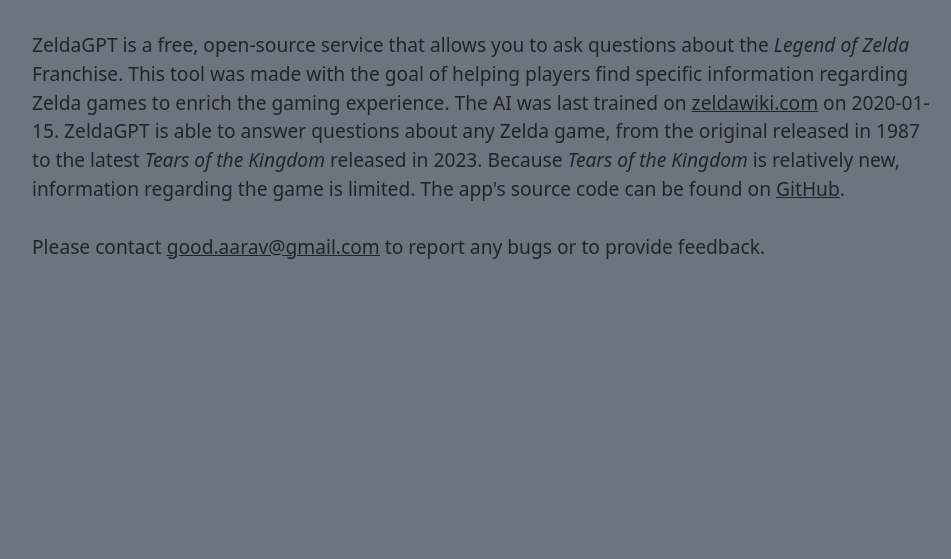
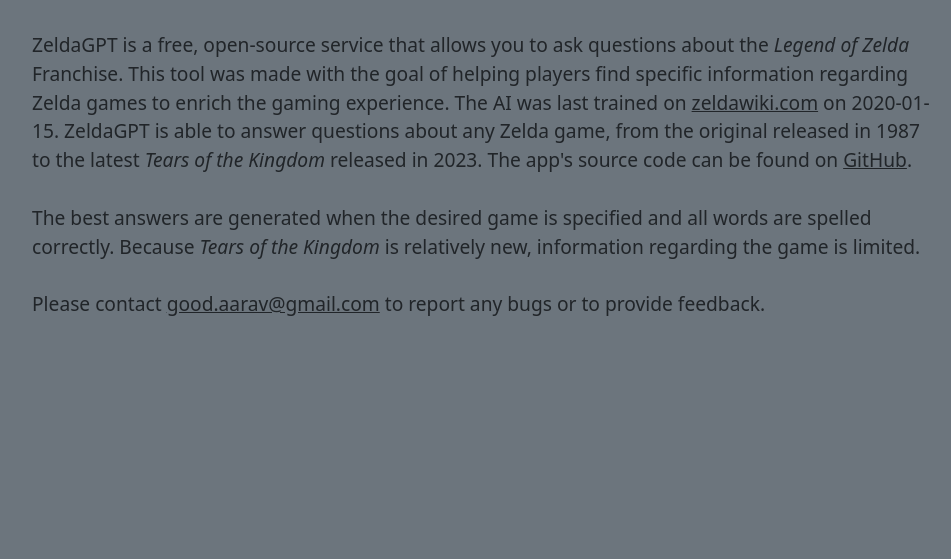
Before and after one commit to gadhagod/ZeldaGPT, a Flask app: template templates/about.jinja in a window 1280 px wide. Shown: the part 192-751 px from the top of the page, without its empty margins (158-1109 px from the left). Run offline with Flask 3, Linux system fonts and the light colour scheme; the template is opened without the code that fills it: most values are stand-ins (such as "Sample title", 1, 10 or a date in 2020); some libraries are stand-ins or nearby versions.

Commit message:
Update about page

```diff
--- a/templates/about.jinja
+++ b/templates/about.jinja
@@ -28,10 +28,13 @@
             This tool was made with the goal of helping players find specific information regarding Zelda games to enrich the gaming experience.
             The AI was last trained on <a class="text-dark" href="https://zeldawiki.wiki/wiki/Main_Page" target="_blank">zeldawiki.com</a> on {{ last_update }}.
             ZeldaGPT is able to answer questions about any Zelda game, from the original released in 1987 to the latest <i>Tears of the Kingdom</i> released in 2023.
-            Because <i>Tears of the Kingdom</i> is relatively new, information regarding the game is limited.
             The app's source code can be found on <a class="text-dark" href="https://github.com/gadhagod/ZeldaGPT" target="_blank">GitHub</a>.
             <br>
             <br>
+
+            The best answers are generated when the desired game is specified and all words are spelled correctly. Because <i>Tears of the Kingdom</i> is relatively new, information regarding the game is limited.
+
+            <br><br>
 
             <!--
             <ul>
```
